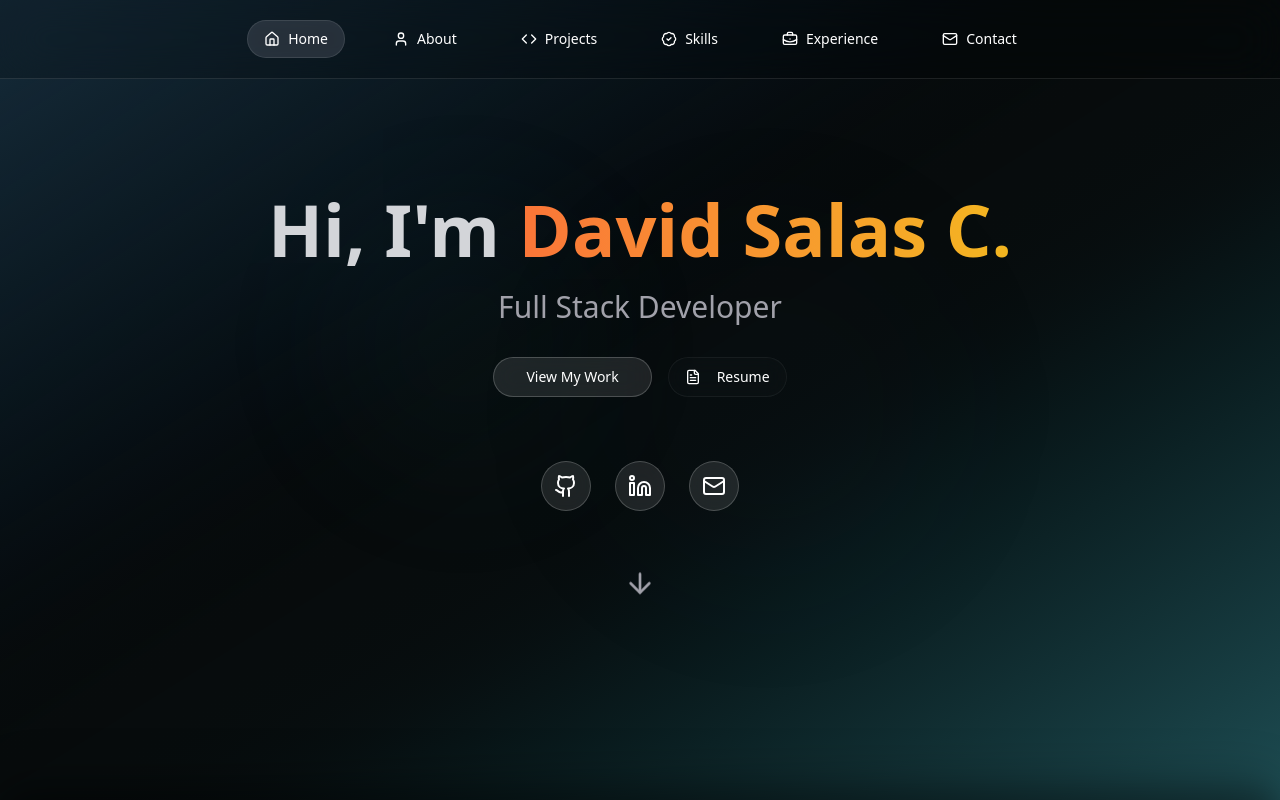
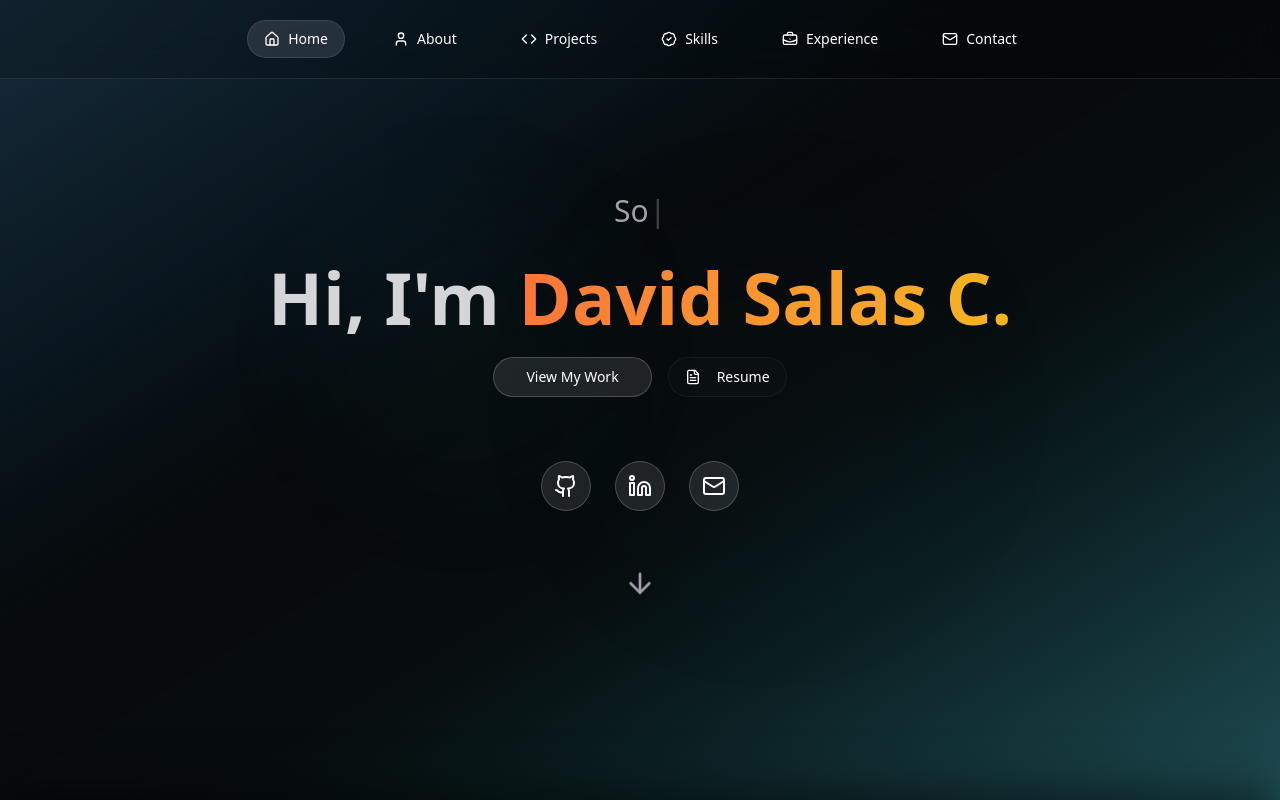
Before and after one commit to DaveTron4/David-Salas-Portfolio, a React (Vite) app in the folder portfolio-client/: page / in a window 1280 px wide. Shown: the top 800 px of the page. Built offline with nearby package versions, Linux system fonts and the light colour scheme.

Commit message:
Added type writer effect and reorganized hero section

```diff
--- a/portfolio-client/src/components/home/Hero.tsx
+++ b/portfolio-client/src/components/home/Hero.tsx
@@ -1,6 +1,6 @@
 import { Mail, FileText, Github, Linkedin, ArrowDown } from "lucide-react"; // icons
 import { motion } from "framer-motion";
-// import Typewriter from "typewriter-effect";
+import Typewriter from "typewriter-effect";
 import { useEffect, useState } from "react";
 import { Button } from "../../ui/Button";
 
@@ -47,6 +47,31 @@
             animate={{ opacity: isScrolled ? 0 : 1, y: isScrolled ? -20 : 0 }}
             transition={{ duration: 0.5 }}
           >
+
+            <motion.div
+                initial={{ opacity: 0, y: 20 }}
+                animate={{ opacity: 1, y: 0 }}
+                transition={{ duration: 0.8, delay: 0.2 }}
+            >
+                <p className="text-xl sm:text-2xl lg:text-3xl text-muted-foreground mb-8">
+                    <Typewriter
+                        options={{
+                            strings: [
+                                'Full Stack Developer',
+                                'Software Engineer',
+                                'Cybersecurity Professional',
+                                'Frontend Developer',
+                                'Backend Developer'
+                            ],
+                            autoStart: true,
+                            loop: true,
+                            deleteSpeed: 50,
+                            delay: 80,
+                        }}
+                    />
+                </p>
+            </motion.div>
+
             <motion.div
                 initial={{ opacity: 0, y: 20 }}
                 animate={{ opacity: 1, y: 0 }}
@@ -59,28 +84,6 @@
                     </span>
                 </h1>
             </motion.div>
-
-            <motion.div
-                initial={{ opacity: 0, y: 20 }}
-                animate={{ opacity: 1, y: 0 }}
-                transition={{ duration: 0.8, delay: 0.2 }}
-            >
-                <p className="text-xl sm:text-2xl lg:text-3xl text-muted-foreground mb-8 ">
-                    Full Stack Developer
-                </p>
-            </motion.div>
-
-            {/* <motion.div
-                initial={{ opacity: 0, y: 20 }}
-                animate={{ opacity: 1, y: 0 }}
-                transition={{ duration: 0.8, delay: 0.4 }}
-            >
-                <p className="text-lg sm:text-xl text-muted-foreground mb-12 max-w-3xl mx-auto">
-                Senior Computer Science student at Georgia State University specializing in full-stack development
-                and cybersecurity. Building secure, scalable applications that make a real impact.
-                </p>
-            </motion.div> */}
-
 
             {/* Primary button */}
             <motion.div
```
